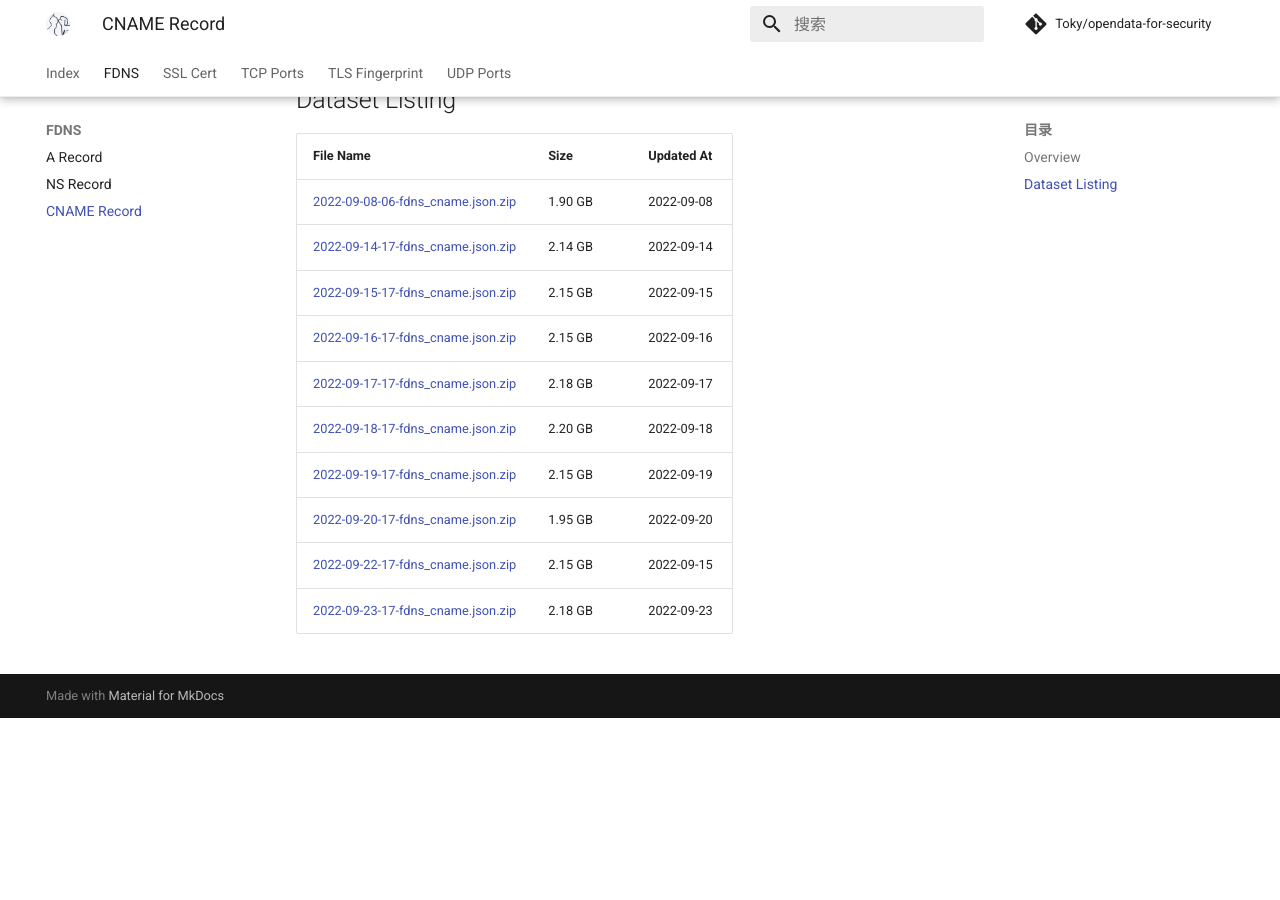
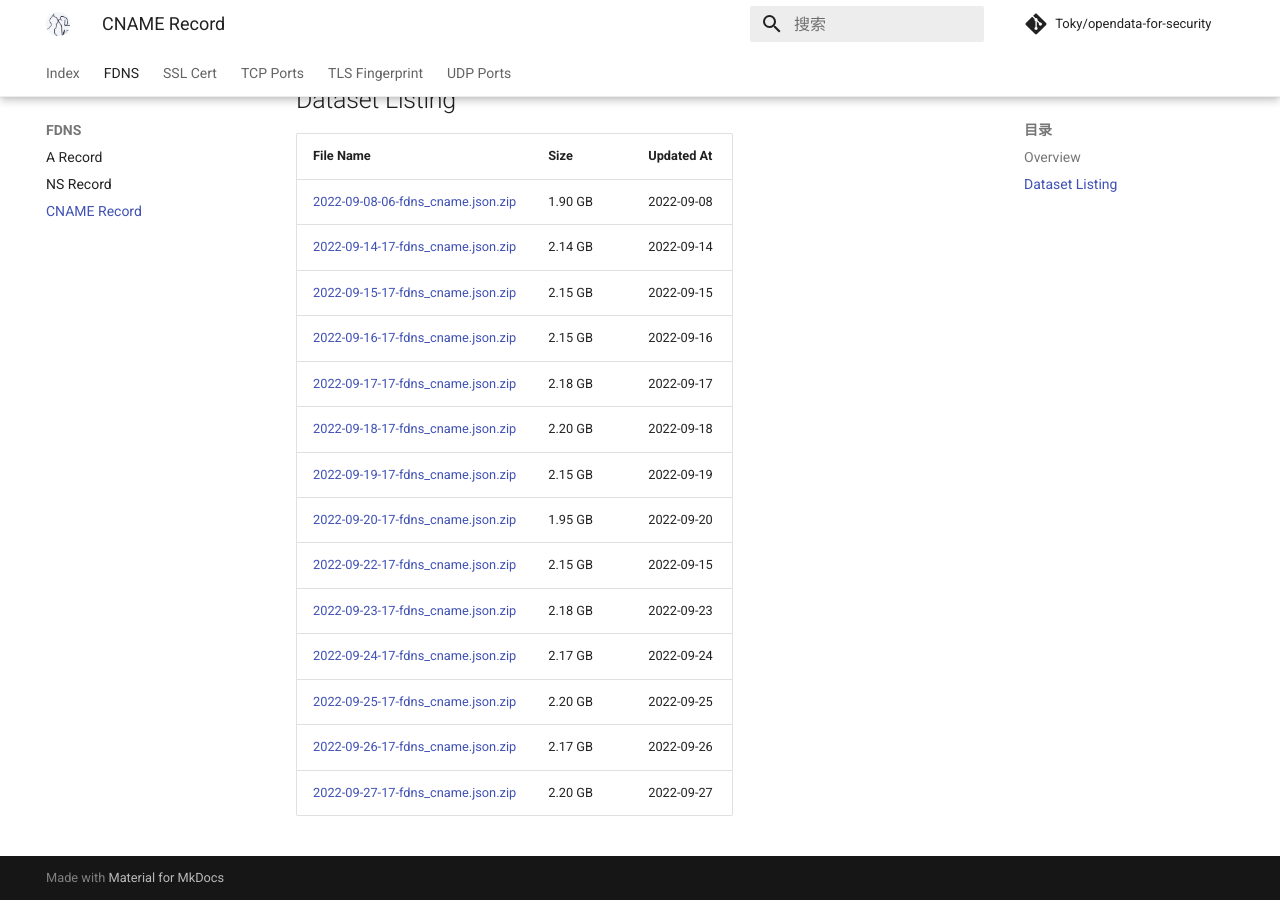
Before and after one commit to satan1a/opendata-for-security, an MkDocs documentation site: the page built from docs/FDNS/1x3_CNAME Record.md, in a window 1280 px wide and 900 px high, scrolled down 517 px. Built offline with MkDocs 1.6.1 and Material for MkDocs 9.7.7, drawn with Linux system fonts in a browser that asks for light colours; comment, search, counter and statistics services are not loaded; before the commit the page ends 1235 px from its top, so only the background shows below that.

Commit message:
update by 06/10/2022

```diff
--- a/docs/FDNS/1x3_CNAME Record.md
+++ b/docs/FDNS/1x3_CNAME Record.md
@@ -30,3 +30,7 @@ The following are examples of data formats:
 | [2022-09-20-17-fdns_cname.json.zip](https://fdns.sgp1.vultrobjects.com/2022-09-20-17-fdns_cname.json.zip) | 1.95 GB | 2022-09-20 |
 | [2022-09-22-17-fdns_cname.json.zip](https://fdns.sgp1.vultrobjects.com/2022-09-22-17-fdns_cname.json.zip) | 2.15 GB | 2022-09-15 |
 | [2022-09-23-17-fdns_cname.json.zip](https://fdns.sgp1.vultrobjects.com/2022-09-23-17-fdns_cname.json.zip) | 2.18 GB | 2022-09-23 |
+| [2022-09-24-17-fdns_cname.json.zip](https://fdns.sgp1.vultrobjects.com/2022-09-24-17-fdns_cname.json.zip) | 2.17 GB | 2022-09-24 |
+| [2022-09-25-17-fdns_cname.json.zip](https://fdns.sgp1.vultrobjects.com/2022-09-25-17-fdns_cname.json.zip) | 2.20 GB | 2022-09-25 |
+| [2022-09-26-17-fdns_cname.json.zip](https://fdns.sgp1.vultrobjects.com/2022-09-26-17-fdns_cname.json.zip) | 2.17 GB | 2022-09-26 |
+| [2022-09-27-17-fdns_cname.json.zip](https://fdns.sgp1.vultrobjects.com/2022-09-27-17-fdns_cname.json.zip) | 2.20 GB | 2022-09-27 |
```
Also changed, not shown: docs/FDNS/1x1_A Record.md (+3 -0 lines), docs/FDNS/1x2_NS Record.md (+4 -0 lines).
